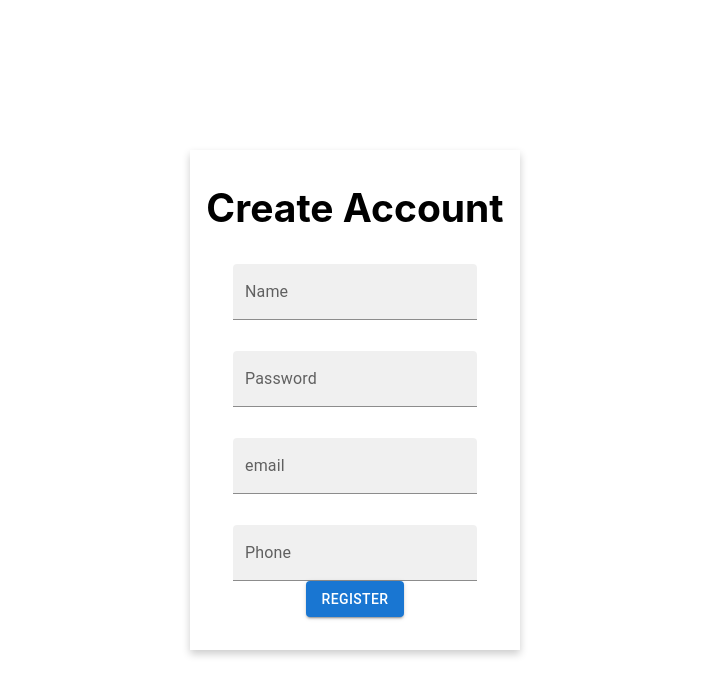
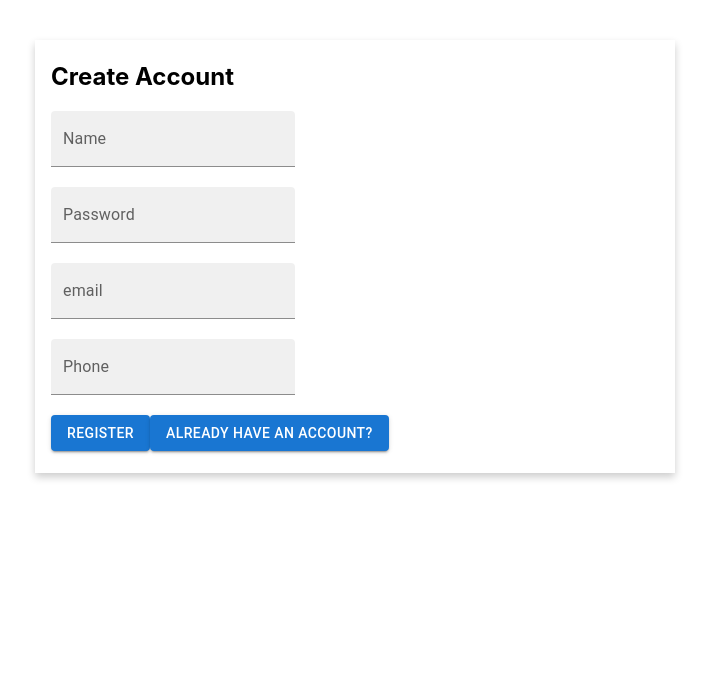
Before and after one commit to PrettyBoyHelios/neuron-app, a React (Create React App) app: page / in a window 1280 px wide. Shown: the top 696 px of the page, without its empty margins (285-994 px from the left). Built offline with nearby package versions, Linux system fonts and the light colour scheme.

Commit message:
Router Implementation

```diff
--- a/package.json
+++ b/package.json
@@ -17,6 +17,7 @@
         "react": "^18.2.0",
         "react-dom": "^18.2.0",
         "react-hook-form": "^7.33.1",
+        "react-router-dom": "^6.3.0",
         "react-scripts": "5.0.1",
         "typescript": "^4.7.4",
         "web-vitals": "^2.1.4"
--- a/src/App.tsx
+++ b/src/App.tsx
@@ -1,14 +1,25 @@
 import React from 'react'
 import './App.css'
 import Register from './pages/Register'
+import { BrowserRouter, Route, Routes } from 'react-router-dom'
+import Home from './pages/Home'
+import Login from './pages/Login'
 
 function App() {
     return (
-        <div className="App">
-            <header className="App-header">
-                <Register />
-            </header>
-        </div>
+        // <div className="App">
+        //     <header className="App-header">
+
+        //         <Register />
+        //     </header>
+        // </div>
+        <BrowserRouter>
+            <Routes>
+                <Route path="/" element={<Register />} />
+                <Route path="/login" element={<Login />} />
+                <Route path="/dashboard" element={<Home />} />
+            </Routes>
+        </BrowserRouter>
     )
 }
 
--- /dev/null
+++ b/src/pages/Home.tsx
@@ -0,0 +1,10 @@
+import React from 'react'
+import PropTypes from 'prop-types'
+
+const Home = (props: any) => {
+    return <div>Home</div>
+}
+
+Home.propTypes = {}
+
+export default Home
--- /dev/null
+++ b/src/pages/Login.tsx
@@ -0,0 +1,10 @@
+import React from 'react'
+import PropTypes from 'prop-types'
+
+const Login = (props: any) => {
+    return <div>Login</div>
+}
+
+Login.propTypes = {}
+
+export default Login
--- a/src/pages/Register.css
+++ b/src/pages/Register.css
@@ -21,3 +21,11 @@
 .inputElement {
     margin-top: 25px;
 }
+
+.registerForm {
+    width: 50%;
+    align-content: center;
+    align-self: center;
+    margin: 0 auto;
+    padding-top: 40px;
+}
--- a/src/pages/Register.tsx
+++ b/src/pages/Register.tsx
@@ -4,6 +4,7 @@ import { useForm } from 'react-hook-form'
 import axios from 'axios'
 import { TextField, Button } from '@mui/material'
 import './Register.css'
+import { useNavigate } from 'react-router-dom'
 
 type UserRegistration = {
     name: string
@@ -14,6 +15,7 @@ type UserRegistration = {
 
 const Register = () => {
     const { register, handleSubmit } = useForm<UserRegistration>()
+    const navigate = useNavigate()
 
     const onSubmit = handleSubmit(async (data) => {
         alert(JSON.stringify(data))
@@ -30,12 +32,16 @@ const Register = () => {
         )
     })
 
+    const goToLogin = () => {
+        navigate('/login')
+    }
+
     return (
+        <div className="registerForm">
             <div className="card">
                 <div className="container">
                     <h2>Create Account</h2>
                     <form onSubmit={onSubmit}>
-
                         <TextField
                             variant="filled"
                             {...register('name')}
@@ -86,12 +92,18 @@ const Register = () => {
                         />
 
                         <br />
+                        <br />
                         <Button type="submit" variant="contained">
                             Register
                         </Button>
+                        <Button variant="contained" onClick={goToLogin}>
+                            Already have an account?
+                        </Button>
+
                         <br />
                         <br />
                     </form>
+                </div>
             </div>
         </div>
     )
```
Also changed, not shown: 1 other file (tests, documents, lock files or other folders). Lines whose indentation alone changed are shown as unchanged.
